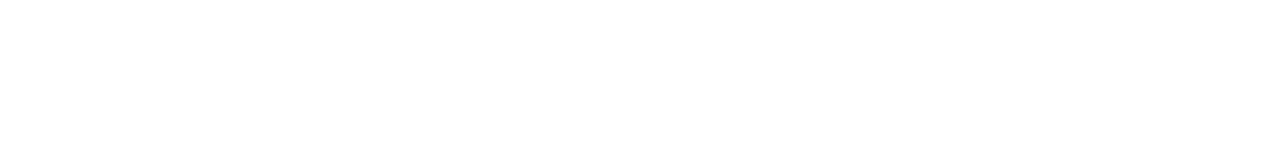
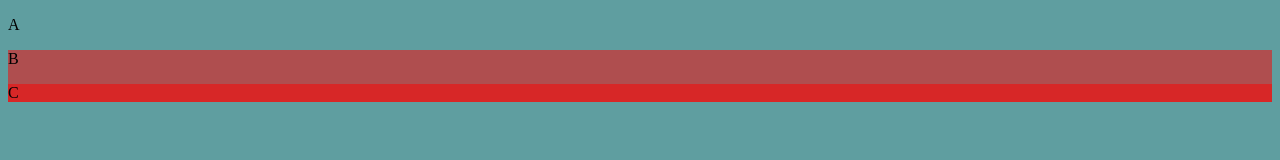
Before and after one commit to yyggrasil/odin_Project, a plain HTML site: page aula/index.html in a window 1280 px wide. Drawn offline with Linux system fonts and the light colour scheme.

Commit message:
just messing around

```diff
--- a/aula/index.html
+++ b/aula/index.html
@@ -3,9 +3,18 @@
 <head>
     <meta charset="UTF-8">
     <meta name="viewport" content="width=device-width, initial-scale=1.0">
+    <link rel="stylesheet" href="style.css">
     <title>Aula</title>
 </head>
 <body>
+    <div class="ancestor">
+        <p>A</p>
+        <div class="contents">
+          <p>B</p>
+          <div class="contents"><p>C</p> </div>
+        </div>
+      </div>
 
+      <div class="contents"></div>
 </body>
 </html>
--- a/aula/style.css
+++ b/aula/style.css
@@ -0,0 +1,11 @@
+body{
+    background-color: cadetblue;
+}
+
+.teste{
+    background-color: antiquewhite;
+}
+
+.ancestor .contents {
+    background-color: #ff000080;
+  }
```
